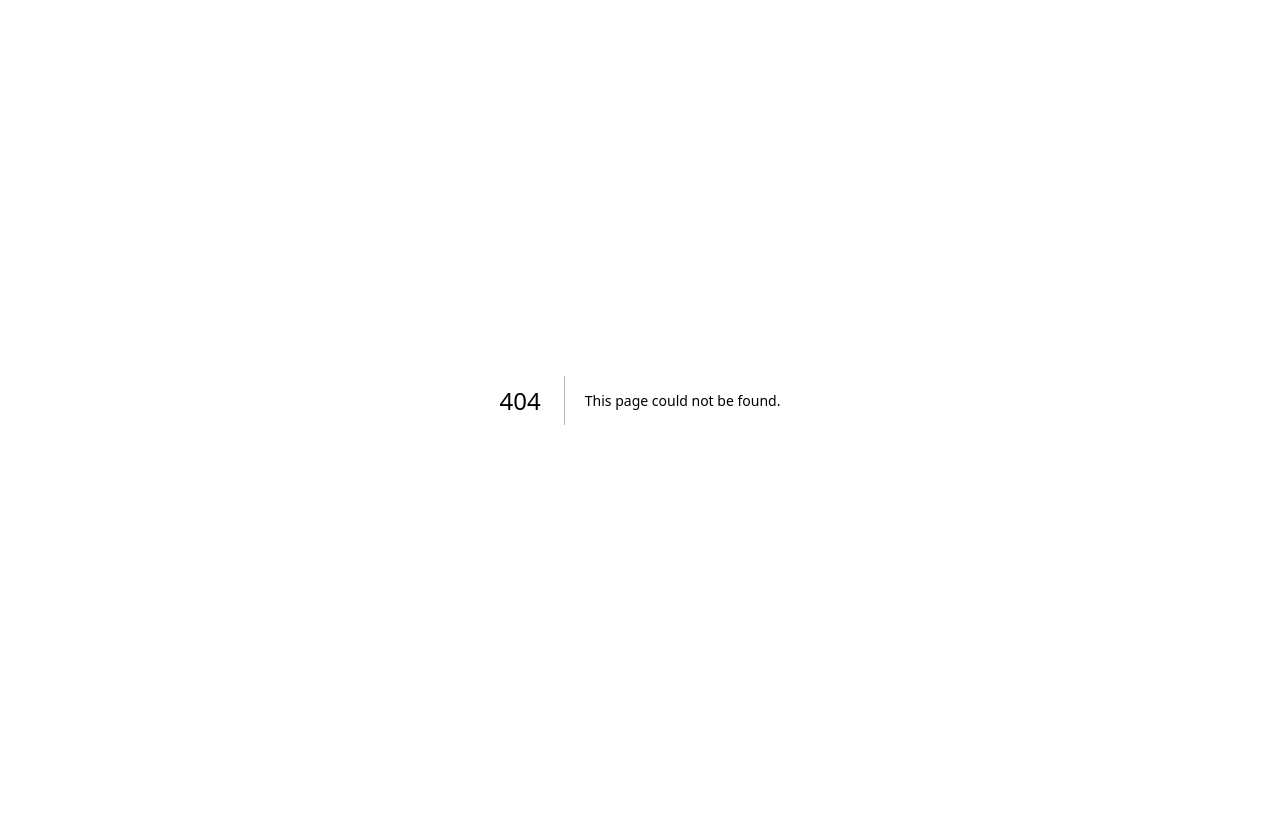
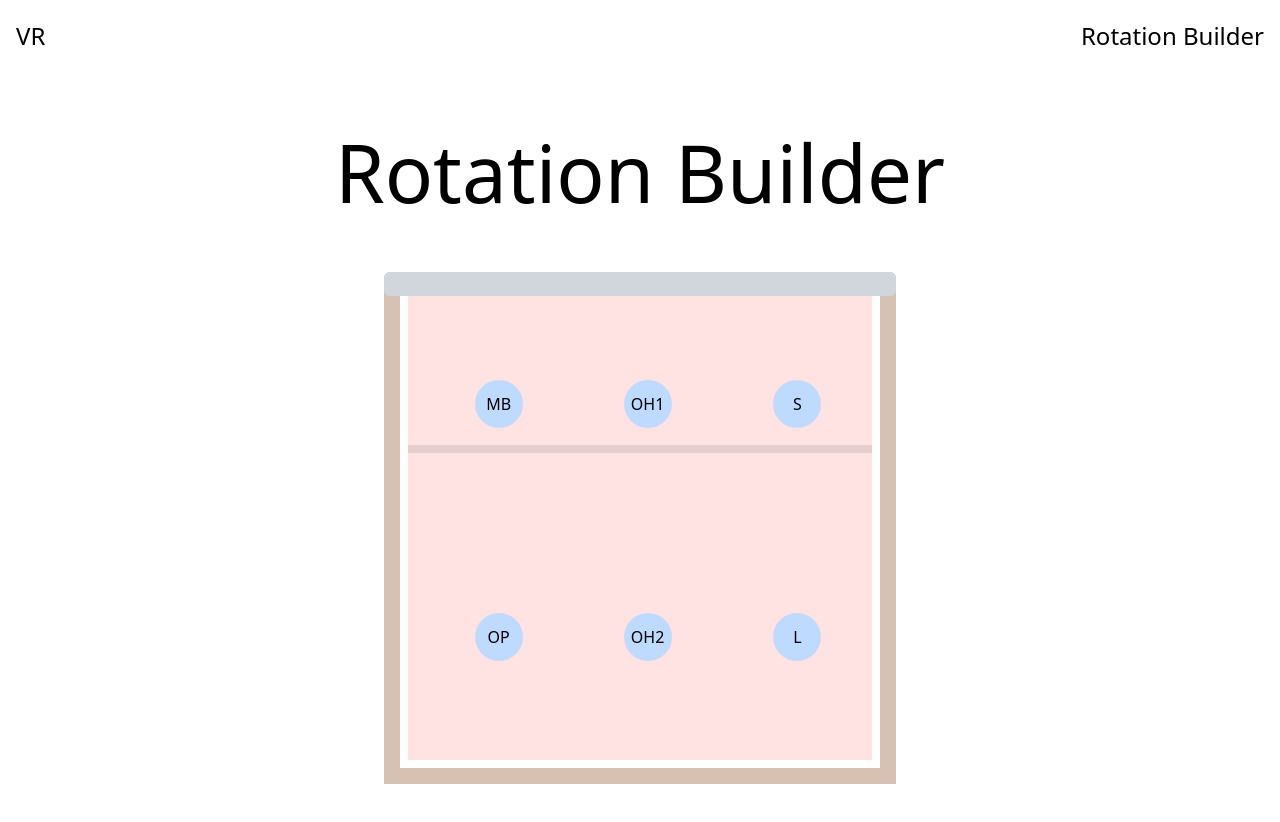
Before and after one commit to jgretton/VolleyRotations, a Next.js app: page /rotation-builder in a window 1280 px wide. Before the commit this address had no page. Shown: the top 822 px of the page. Before the commit the page ends 800 px from the top, so only its background shows below. Built offline with nearby package versions, Linux system fonts and the light colour scheme.

Commit message:
Initial structure for Rotation Builder
Added a volleyball court with absolute positioned players. Initial structure for the drag and drop to move players around.

```diff
--- a/app/layout.tsx
+++ b/app/layout.tsx
@@ -1,6 +1,7 @@
 import type { Metadata } from "next";
 import { Inter } from "next/font/google";
 import "./globals.css";
+import Link from "next/link";
 
 const inter = Inter({
 	variable: "--font-inter",
@@ -19,7 +20,23 @@ export default function RootLayout({
 }>) {
 	return (
 		<html lang="en">
-			<body className={`${inter.variable} antialiased`}>{children}</body>
+			<body className={`${inter.variable} antialiased`}>
+				<header className="max-w-7xl mx-auto sticky top-5 px-4 z-50 flex justify-between">
+					<Link
+						href="/"
+						className="text-2xl font-light hover:underline mix-blend-difference	"
+					>
+						VR
+					</Link>
+					<Link
+						href="/rotation-builder"
+						className="text-2xl font-light hover:underline mix-blend-difference	"
+					>
+						Rotation Builder
+					</Link>
+				</header>
+				{children}
+			</body>
 		</html>
 	);
 }
--- a/app/page.tsx
+++ b/app/page.tsx
@@ -1,7 +1,18 @@
 export default function Home() {
 	return (
-		<div className="">
-			<h1>VolleyRotations</h1>
-		</div>
+		<main className="min-h-screen max-w-7xl mx-auto px-4 ">
+			<section className="pt-20">
+				<h1 className="text-center text-[min(10vw,5rem)] font-light">
+					VolleyRotations
+				</h1>
+				<p className="text-center mt-10 text-balance  mx-auto text-xl font-light leading-relaxed">
+					 VolleyRotations is your go-to resource for understanding the
+					fundamentals of volleyball court positions. Whether you’re a beginner
+					looking to grasp the basics or an intermediate player aiming to refine
+					your skills, our site is designed to help you navigate the intricacies
+					of the game.
+				</p>
+			</section>
+		</main>
 	);
 }
--- /dev/null
+++ b/app/rotation-builder/page.tsx
@@ -0,0 +1,106 @@
+"use client";
+
+import { useRef, useState } from "react";
+
+type BasePositions = {
+	[position: string]: {
+		x: number;
+		y: number;
+	};
+};
+// const BASE_POSITIONS: BasePositions = {
+// 	MB: { x: 61, y: 94 },
+// 	OH1: { x: 215, y: 94 },
+// 	S: { x: 370, y: 94 },
+// 	OP: { x: 61, y: 330 },
+// 	OH2: { x: 215, y: 330 },
+// 	L: { x: 370, y: 330 },
+// };
+const BASE_POSITIONS: BasePositions = {
+	MB: { x: 14.37, y: 19.58 },
+	OH1: { x: 46.46, y: 19.58 },
+	S: { x: 78.75, y: 19.58 },
+	OP: { x: 14.37, y: 68.75 },
+	OH2: { x: 46.46, y: 68.75 },
+	L: { x: 78.75, y: 68.75 },
+};
+
+export default function Page() {
+	const elem = useRef<(HTMLDivElement | null)[]>([]);
+	const courtRef = useRef<HTMLDivElement | null>(null);
+
+	const [playerPositions, setPlayerPositions] =
+		useState<BasePositions>(BASE_POSITIONS);
+	const [draggingPlayer, setDraggingPlayer] = useState<string | null>();
+
+	const handleMouseDown = (e: React.MouseEvent) => {
+		// console.log("mouse button", e.button);
+		// console.log("Mouse Position: X:", e.clientX, "Y:", e.clientY);
+		setDraggingPlayer(e.currentTarget.id);
+	};
+
+	const handleMouseMove = (e: React.MouseEvent) => {
+		if (draggingPlayer) {
+			const courtRect = courtRef.current?.getBoundingClientRect();
+			const relativeX = ((e.clientX - courtRect.left) / courtRect.width) * 100;
+			const relativeY = ((e.clientY - courtRect.top) / courtRect.height) * 100;
+
+			setPlayerPositions((prevState) => ({
+				...prevState,
+				[draggingPlayer]: { x: relativeX, y: relativeY },
+			}));
+		}
+	};
+
+	const handleMouseUp = (e: React.MouseEvent) => {
+		setDraggingPlayer(null);
+	};
+
+	return (
+		<main className="min-h-screen max-w-7xl mx-auto px-4 ">
+			<section className="pt-20">
+				<h1 className="text-center text-[min(10vw,5rem)] font-light">
+					Rotation Builder
+				</h1>
+			</section>
+
+			<section className="mt-10">
+				{/* outer court */}
+				<div className="max-w-lg aspect-square bg-amber-900/30 rounded-t-md mx-auto p-4 relative">
+					{/* net */}
+					<div className="absolute z-10 w-full h-6 top-0 bg-gray-300 left-0 rounded-md" />
+					{/* court */}
+					<div
+						className="size-full bg-red-100 border-8 border-white border-t-0 relative"
+						ref={courtRef}
+					>
+						{/* 3m line */}
+						<div className="absolute bg-gray-900/10 h-2 w-full top-1/3" />
+
+						{/* player positions */}
+						{Object.keys(playerPositions).map((position, index) => {
+							const x = `${playerPositions[position].x}%`;
+							const y = `${playerPositions[position].y}%`;
+							return (
+								<div
+									key={position}
+									ref={(ref) => {
+										elem.current[index] = ref;
+									}}
+									onMouseDown={handleMouseDown}
+									onMouseMove={handleMouseMove}
+									onMouseUp={handleMouseUp}
+									id={position}
+									className="rounded-full size-12 bg-blue-200 grid place-items-center absolute"
+									style={{ top: y, left: x }}
+								>
+									{position}
+								</div>
+							);
+						})}
+					</div>
+				</div>
+			</section>
+		</main>
+	);
+}
```
